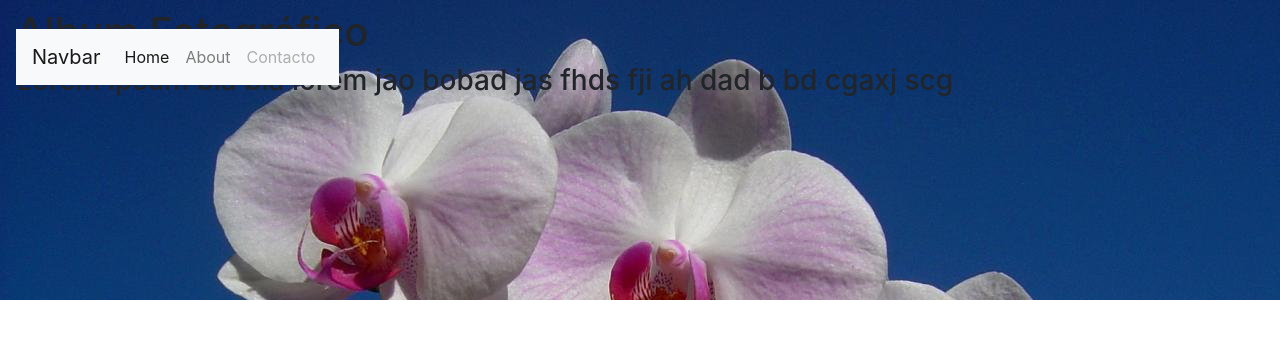
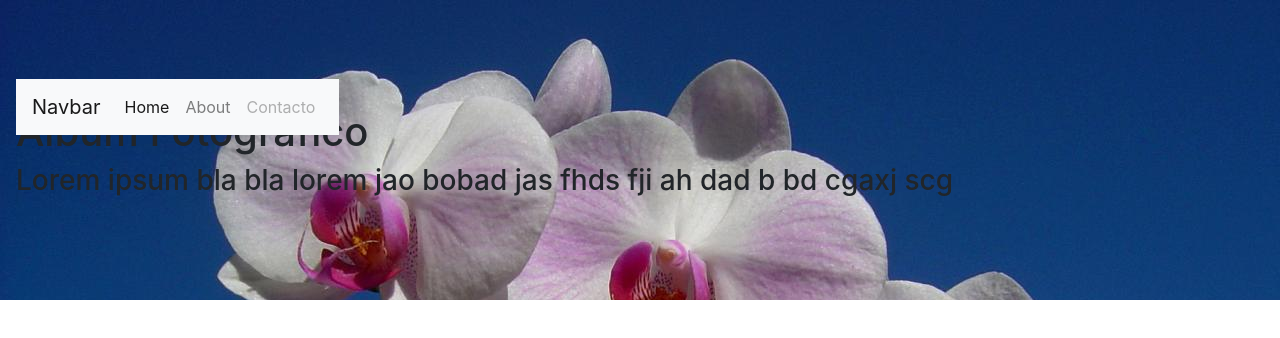
Before and after one commit to aescuderof/dl7, a plain HTML site: page index.html in a window 1280 px wide. Drawn offline with nearby package versions, Linux system fonts and the light colour scheme.

Commit message:
index up

```diff
--- a/estilo.css
+++ b/estilo.css
@@ -11,6 +11,6 @@ position:fixed;
 }
 
 #texto-hero {
-	display:block
 	padding-top: 100px;
+	display:block;
 }
```
